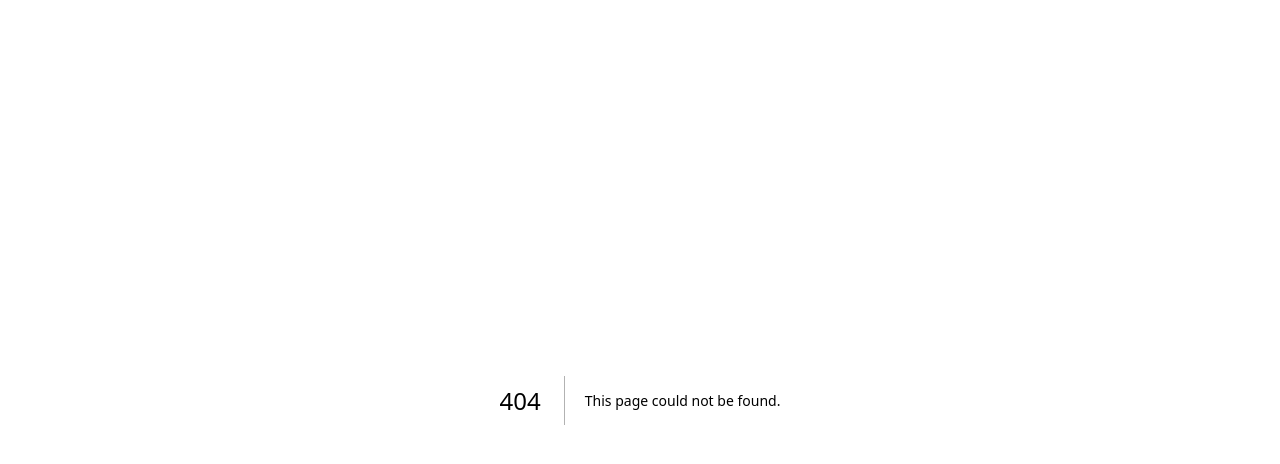
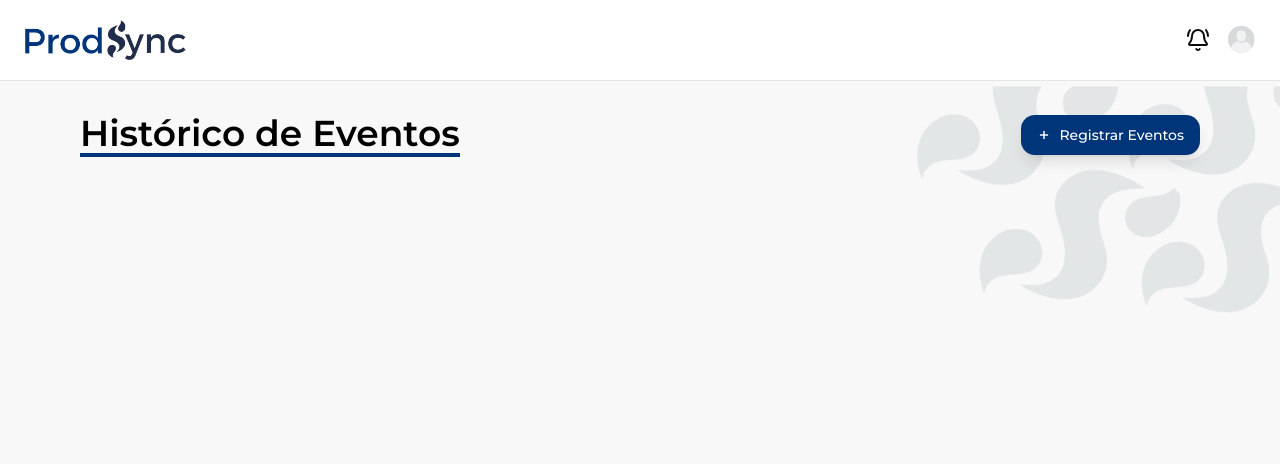
Before and after one commit to laramoreirab/prodsync, a Next.js app in the folder frontend/: page /adm/historicoEventos in a window 1280 px wide. Before the commit this address had no page. Shown: the top 464 px of the page. Built offline with nearby package versions, Linux system fonts and the light colour scheme.

Commit message:
fix(front): arrumando o oee setor critico

```diff
--- /dev/null
+++ b/frontend/src/app/(app)/adm/historicoEventos/page.jsx
@@ -0,0 +1,40 @@
+import Header from "@/components/ui/topbar";
+
+
+
+export default function PageLayout() {
+  return (
+    <main
+      className="relative min-h-screen w-full flex flex-col items-center overflow-x-hidden"
+      style={{
+        backgroundImage: "url('/bg_app.svg')",
+        backgroundSize: "cover",
+        backgroundPosition: "center",
+        backgroundAttachment: "fixed",
+        backgroundRepeat: "no-repeat",
+      }}
+    >
+      <div className="w-full">
+        <Header />
+      </div>
+
+      <div className="w-full max-w-6xl mt-8 pt-0 pb-10 px-4 space-y-4">
+        <div className="flex items-center justify-between">
+          <div className="flex justify-start">
+            <h1 className="text-4xl font-semibold text-black border-b-4 border-[var(--secondary-foreground)] pb-0 inline-block">
+              Histórico de Eventos
+            </h1>
+          </div>
+
+          <button className="flex items-center gap-2 h-10 px-4 rounded-xl bg-[var(--secondary-foreground)] hover:bg-[#004aad] text-white text-sm font-medium transition-colors shadow-lg">
+            <svg width="14" height="14" viewBox="0 0 24 24" fill="none" stroke="currentColor" strokeWidth="2.5">
+              <line x1="12" y1="5" x2="12" y2="19" />
+              <line x1="5" y1="12" x2="19" y2="12" />
+            </svg>
+            Registrar Eventos
+          </button>
+        </div>
+        </div>
+    </main>
+  );
+}
--- a/frontend/src/app/(app)/adm/setores/page.jsx
+++ b/frontend/src/app/(app)/adm/setores/page.jsx
@@ -31,7 +31,7 @@ export default function PageLayout() {
             </h1>
           </div>
 
-          <button className="flex items-center gap-2 h-10 px-4 rounded-xl bg-[#00357a] hover:bg-[#004aad] text-white text-sm font-medium transition-colors shadow-lg">
+          <button className="flex items-center gap-2 h-10 px-4 rounded-xl bg-[var(--secondary-foreground)] hover:bg-[#004aad] text-white text-sm font-medium transition-colors shadow-lg">
             <svg width="14" height="14" viewBox="0 0 24 24" fill="none" stroke="currentColor" strokeWidth="2.5">
               <line x1="12" y1="5" x2="12" y2="19" />
               <line x1="5" y1="12" x2="19" y2="12" />
--- a/frontend/src/features/producao/config/producaoChartConfig.js
+++ b/frontend/src/features/producao/config/producaoChartConfig.js
@@ -1,5 +1,3 @@
-// src/features/producao/config/producaoChartConfig.js
-//configuração gráfica do gráfico de producao.
 export const producaoSetorConfig = {
   qtd: {
     label: "Peças produzidas",
--- a/frontend/src/features/setores/OEECriticoWidget.jsx
+++ b/frontend/src/features/setores/OEECriticoWidget.jsx
@@ -8,8 +8,8 @@ export function OEECriticoWidget() {
   const { data, loading, error } = useOEECritico();
 
   if (loading) return <p className="text-sm text-muted-foreground">Carregando...</p>;
-  if (error)   return <p className="text-sm text-destructive">Erro ao carregar OEE crítico.</p>;
-  if (!data)   return null;
+  if (error) return <p className="text-sm text-destructive">Erro ao carregar OEE crítico.</p>;
+  if (!data) return null;
 
   return (
     <div className=" flex flex-col gap-2">
@@ -26,12 +26,11 @@ export function OEECriticoWidget() {
             title={data.setor}
             data={[{ value: data.oee, fill: "#00357a" }]}
             size="lg"
-            config={oeeSetorConfig || { oee: {} }}
+            config={{
+              value: { label: data.setor },
+            }}
           />
 
-          <span className="text-[10px] uppercase tracking-wider text-muted-foreground mt-1">
-            Desempenho Crítico
-          </span>
         </div>
       </div>
     </div>
--- a/frontend/src/features/setores/config/setoresChartConfig.js
+++ b/frontend/src/features/setores/config/setoresChartConfig.js
@@ -1,5 +1,6 @@
 export const oeeSetorConfig = {
   oee: {
+    key: "oee",
     label: "OEE Médio",
     color: "#00357a",
   },
```
Also changed, not shown: frontend/src/app/(app)/adm/dashboardGeral/page.jsx (renamed from frontend/src/app/(app)/adm/DashboardGeralEmpresaADM/page.jsx).
